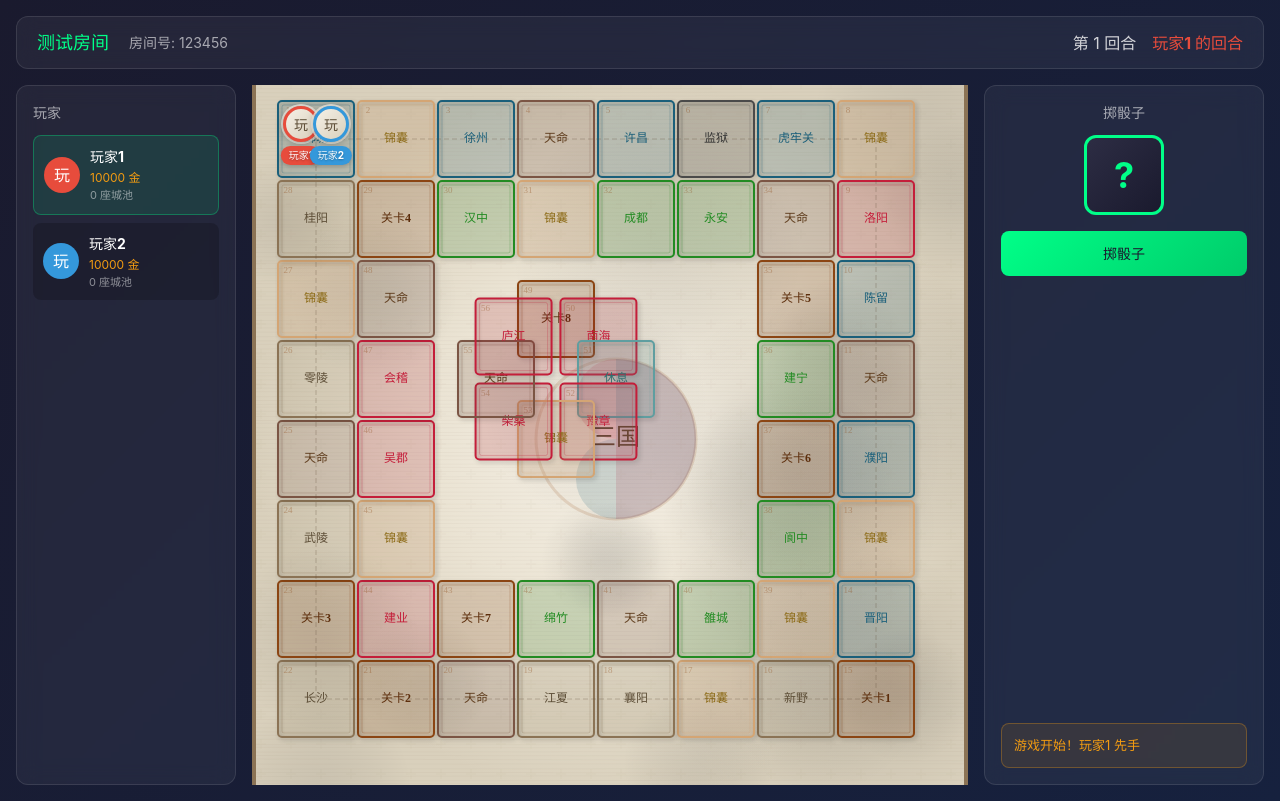
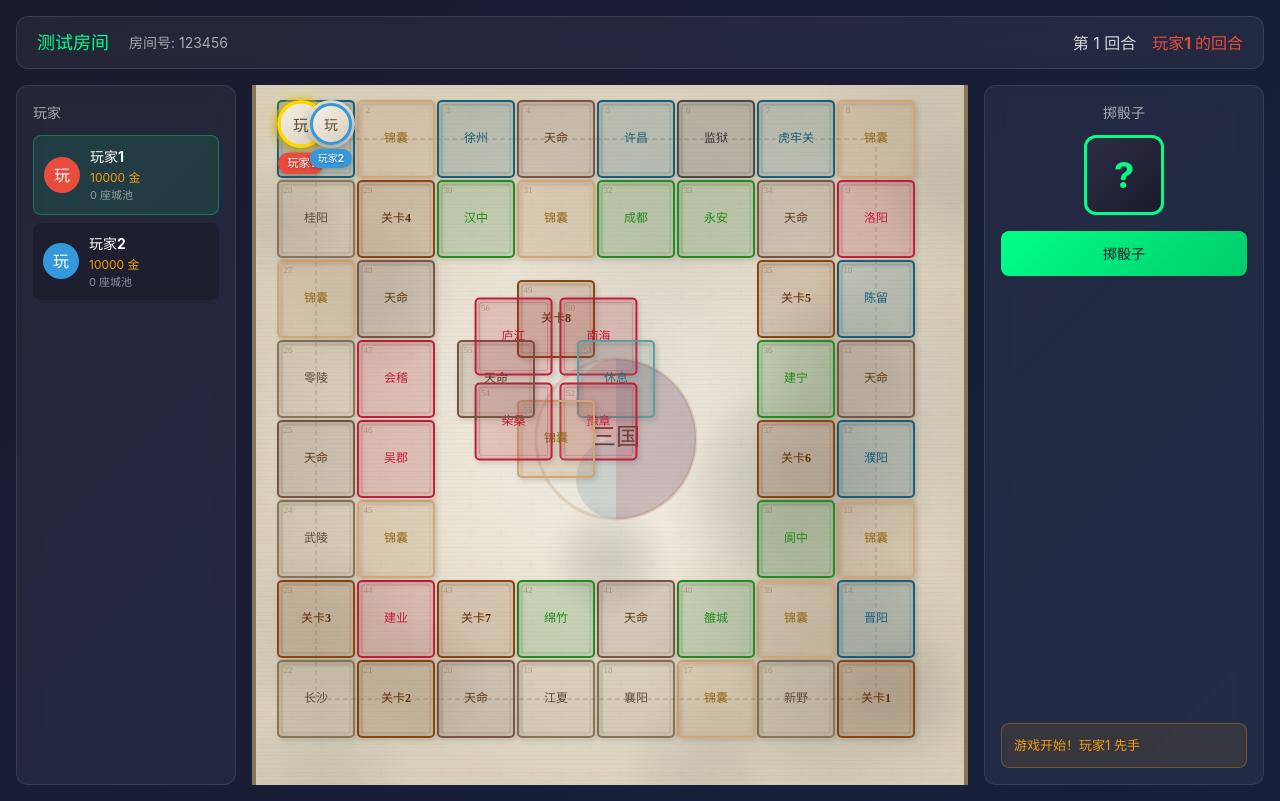
Before and after one commit to czking13/sanguo-monopoly, a Vue app in the folder src/frontend/: page /game/1 in a window 1280 px wide. Built offline with nearby package versions, Linux system fonts and the light colour scheme; a web font is replaced by a local one.

Commit message:
feat: 优化玩家位置显示
- 放大武将头像 (36px → 42px)
- 增强势力徽章可见度
- 当前玩家金色边框高亮 + 脉冲动画
- 改进阴影效果

```diff
--- a/src/frontend/src/components/GameMap.vue
+++ b/src/frontend/src/components/GameMap.vue
@@ -8,6 +8,7 @@
         v-for="(player, index) in players"
         :key="player.id"
         class="player-piece"
+        :class="{ current: currentPlayerId === player.id }"
         :style="getPlayerStyle(player.position, index)"
       >
         <!-- 武将头像 -->
@@ -487,15 +488,16 @@ canvas {
 }
 
 .piece-avatar {
-  width: 36px;
-  height: 36px;
+  width: 42px;
+  height: 42px;
   border-radius: 50%;
   overflow: hidden;
   border: 3px solid #8b7355;
   box-shadow:
-    0 2px 8px rgba(0, 0, 0, 0.3),
-    0 0 0 2px rgba(245, 240, 230, 0.8);
+    0 3px 10px rgba(0, 0, 0, 0.4),
+    0 0 0 3px rgba(245, 240, 230, 0.9);
   position: relative;
+  background: #f5f0e6;
 }
 
 .piece-avatar img {
@@ -517,13 +519,19 @@ canvas {
 /* 势力徽章 */
 .faction-badge {
   position: absolute;
-  bottom: -2px;
-  right: -2px;
-  width: 14px;
-  height: 14px;
+  bottom: -3px;
+  right: -3px;
+  width: 16px;
+  height: 16px;
   border-radius: 50%;
   border: 2px solid #f5f0e6;
-  box-shadow: 0 1px 3px rgba(0, 0, 0, 0.3);
+  box-shadow: 0 2px 4px rgba(0, 0, 0, 0.4);
+  font-size: 8px;
+  display: flex;
+  align-items: center;
+  justify-content: center;
+  color: white;
+  font-weight: bold;
 }
 
 .faction-badge.faction-魏 {
@@ -559,8 +567,16 @@ canvas {
 }
 
 /* 当前玩家高亮 */
-.player-piece:has(.piece-avatar img) {
-  animation: pulse 2s infinite;
+.player-piece.current {
+  animation: pulse 1.5s infinite;
+}
+
+.player-piece.current .piece-avatar {
+  border-color: #ffd700 !important;
+  box-shadow:
+    0 0 15px rgba(255, 215, 0, 0.6),
+    0 3px 10px rgba(0, 0, 0, 0.4),
+    0 0 0 3px rgba(255, 215, 0, 0.3);
 }
 
 @keyframes pulse {
@@ -568,7 +584,7 @@ canvas {
     transform: translate(-50%, -50%) scale(1);
   }
   50% {
-    transform: translate(-50%, -50%) scale(1.1);
+    transform: translate(-50%, -50%) scale(1.15);
   }
 }
 </style>
```
Also changed, not shown: src/frontend/dist/index.html.
